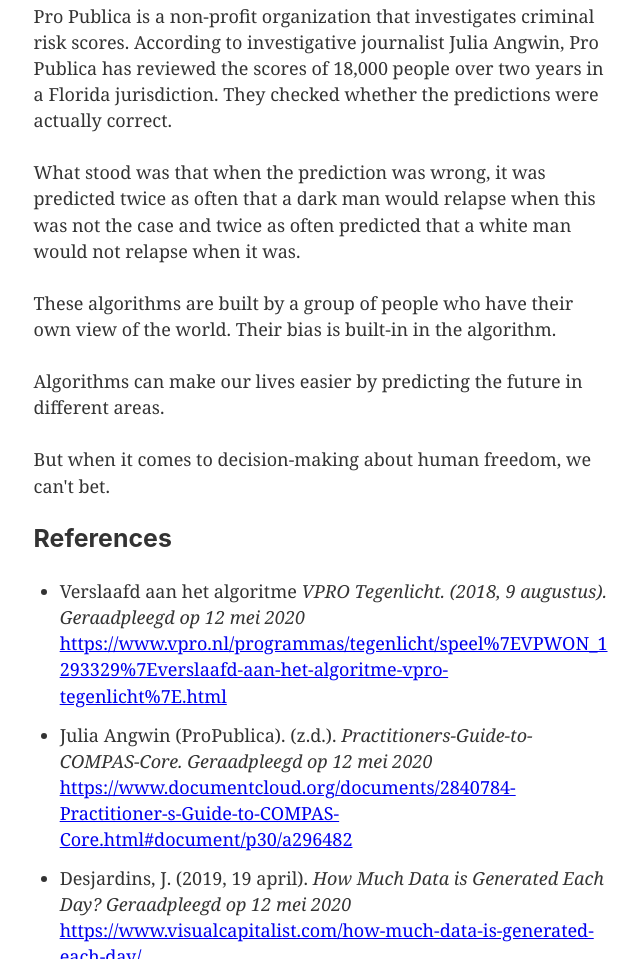
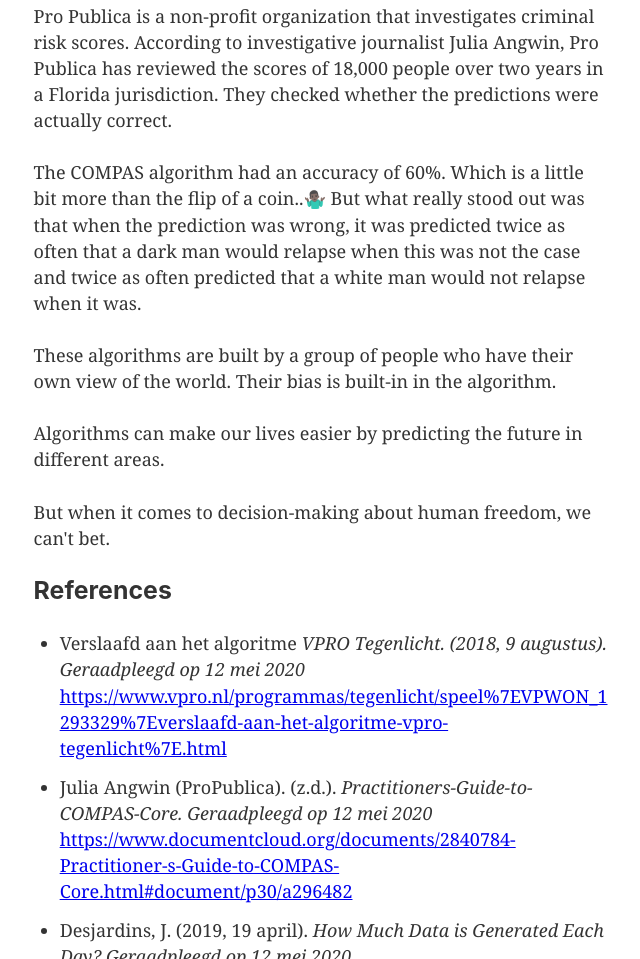
Before and after one commit to bbawuah/personal-blogpage, a Gatsby site: page /what-are-the-odds in a window 1280 px wide. Shown: the part 1740-2699 px from the top of the page, without its empty margins (319-959 px from the left). Built offline with nearby package versions, Linux system fonts and the light colour scheme; Gatsby itself is replaced by a stand-in of ours; some packages are replaced by stand-ins of ours.

Commit message:
adding to article

```diff
--- a/src/pages/what-are-the-odds.md
+++ b/src/pages/what-are-the-odds.md
@@ -55,7 +55,7 @@ Pro Publica is a non-profit organization that investigates criminal risk scores.
 </p>
 
 <p>
-What stood was that when the prediction was wrong, it was predicted twice as often that a dark man would relapse when this was not the case and twice as often predicted that a white man would not relapse when it was.
+The COMPAS algorithm had an accuracy of 60%. Which is a little bit more than the flip of a coin..🤷🏿‍♂️ But what really stood out was that when the prediction was wrong, it was predicted twice as often that a dark man would relapse when this was not the case and twice as often predicted that a white man would not relapse when it was.
 </p>
 
 <p>
```
